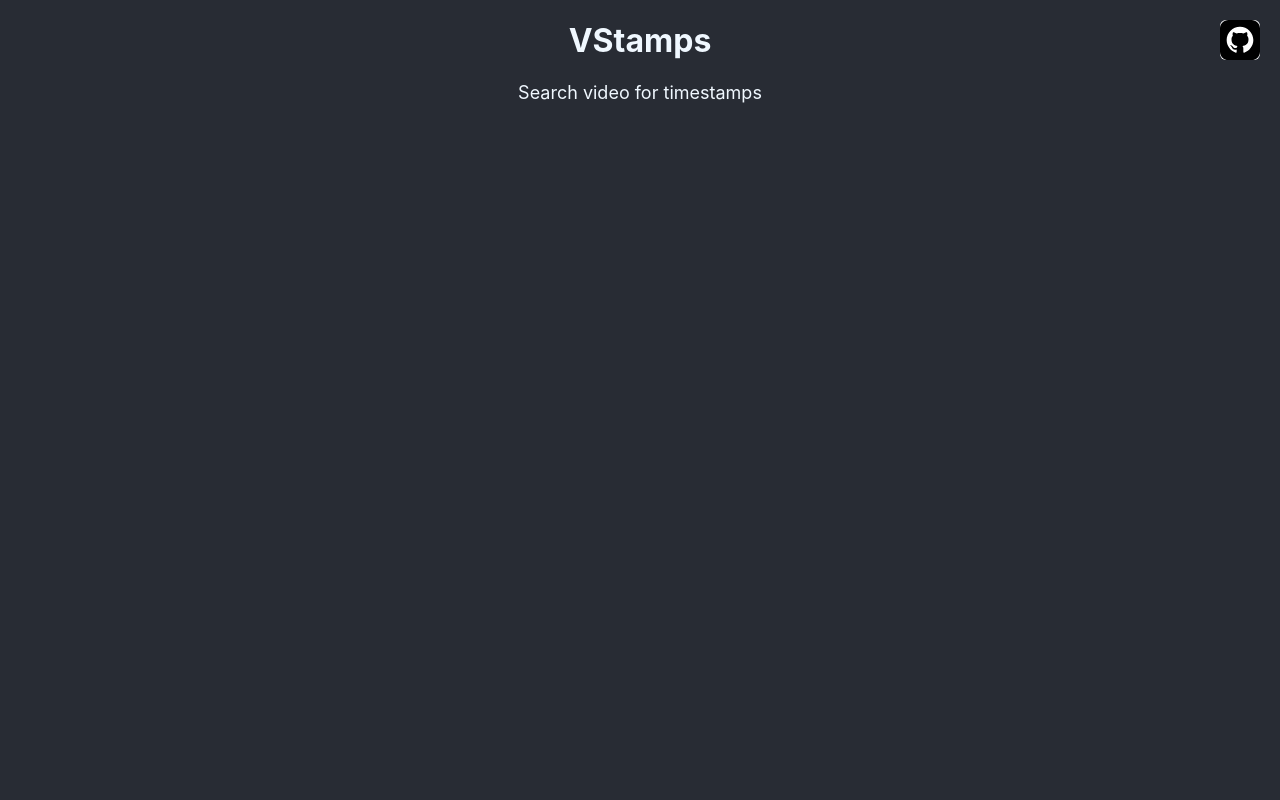
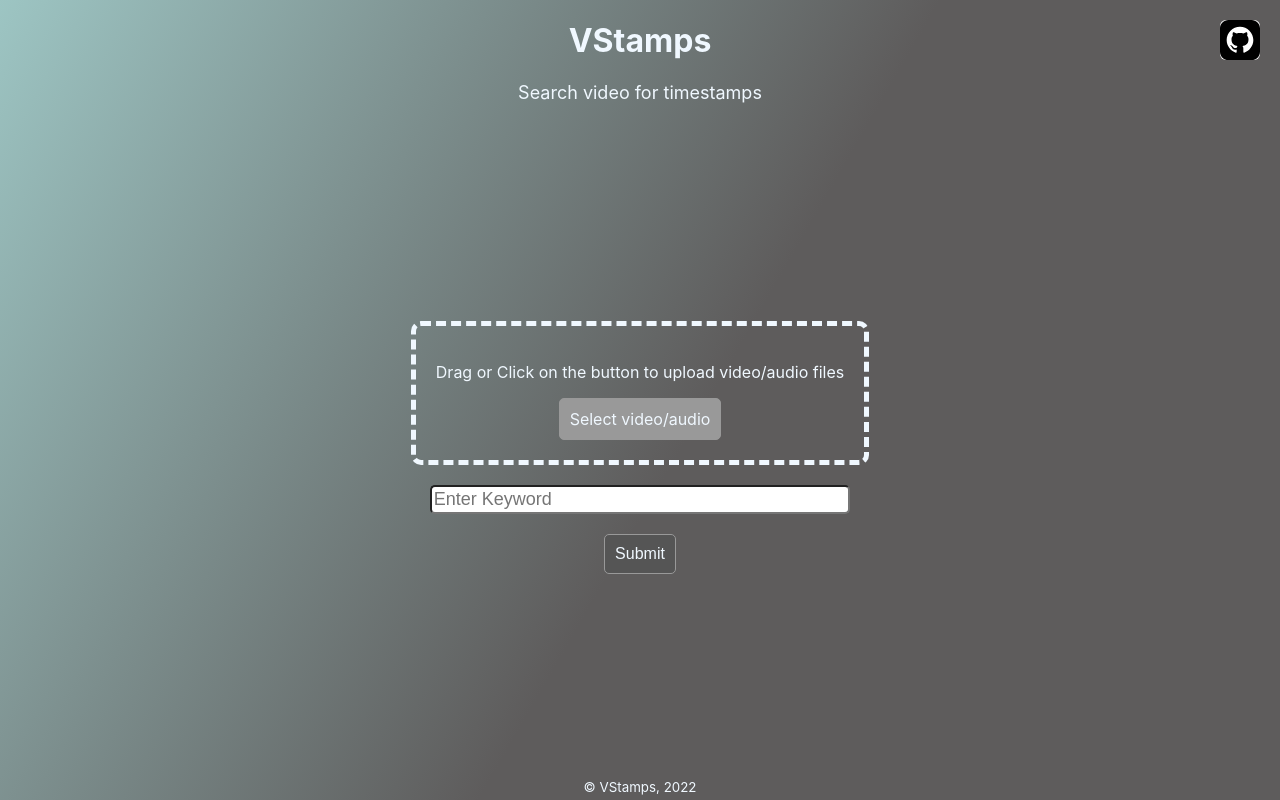
Before and after one commit to jayantkatia/vstamps, a React (Create React App) app in the folder client/: page / in a window 1280 px wide. Built offline with nearby package versions, Linux system fonts and the light colour scheme.

Commit message:
add form

```diff
--- a/client/public/index.html
+++ b/client/public/index.html
@@ -7,7 +7,7 @@
     <meta name="theme-color" content="#000000" />
     <meta
       name="description"
-      content="Web site created using create-react-app"
+      content="VStamps: Search video for timestamps"
     />
     <link rel="apple-touch-icon" href="%PUBLIC_URL%/logo192.png" />
     <!--
@@ -24,7 +24,7 @@
       work correctly both with client-side routing and a non-root public URL.
       Learn how to configure a non-root public URL by running `npm run build`.
     -->
-    <title>React App</title>
+    <title>VStamps</title>
   </head>
   <body>
     <noscript>You need to enable JavaScript to run this app.</noscript>
--- a/client/src/components/App.js
+++ b/client/src/components/App.js
@@ -1,6 +1,6 @@
 import '../styles/App.css';
 import logo from '../assets/github-logo.svg'
-import Form from './form.js'
+import Form from './Form.js'
 
 function App() {
   return (
@@ -9,10 +9,11 @@ function App() {
         <div>
           <h1>VStamps</h1>
           <p className='large'>Search video for timestamps</p>
-          <a href="https://github.com/jayantkatia/vstamps" className='github-logo'><img src={logo}></img></a>
+          <a href="https://github.com/jayantkatia/vstamps" className='github-logo'><img src={logo} alt="GitHub logo"></img></a>
         </div>
       </header>
       <Form/>
+      <footer>&copy; VStamps, 2022</footer>
     </div>
   );
 }
--- a/client/src/components/form.js
+++ b/client/src/components/form.js
@@ -1,6 +1,18 @@
+import '../styles/Form.css'
+
 const Form = () => {
     return (
-        <></>
+        <div className="form-container">
+            <form>
+                <div className="drag-container">
+                    <p>Drag or Click on the button to upload video/audio files</p>
+                    <input type="file" accept="video/*,audio/*" id="user-video" name="file" required/>
+                    <label className="button" htmlFor="user-video">Select video/audio</label>
+                </div>
+                <input type="text" id="user-keyword" name="keyword" placeholder="Enter Keyword" required/>
+                <input type="submit" className="button"/>
+            </form>
+        </div>
     );
 }
 
--- a/client/src/styles/App.css
+++ b/client/src/styles/App.css
@@ -2,9 +2,13 @@
   min-height: 100vh;
   display: flex; /*clear margin*/
   flex-direction: column; /* to center */
-  background-color: #282c34;
+  /* background-color: #282c34; */
+  background-color: #9dc5c3;
+  background-image: linear-gradient(120deg, #9dc5c3 0%, #5e5c5c 54%);
   color: aliceblue;
+  justify-content: space-between;
 }
+
 .large {
   font-size: large;
 }
@@ -28,3 +32,9 @@
   height: 40px;
   fill: white;
 }
+
+footer{
+  font-size: smaller;
+  text-align: center;
+  margin: 5px;
+}
--- /dev/null
+++ b/client/src/styles/Form.css
@@ -0,0 +1,53 @@
+.form-container{
+    display: flex;
+    padding: 20px;
+    text-align: center;
+    justify-content: center;
+}
+
+.form-container>form{
+    max-width: max-content;
+    padding: 20px;
+}
+
+.drag-container{
+    border: aliceblue dashed 5px;
+    border-radius: 10px;
+    padding: 20px;
+}
+
+.button {
+    display: inline-block;
+    padding: 10px;
+    background: #999;
+    cursor: pointer;
+    border-radius: 5px;
+    border: 1px solid #999;
+}
+
+.button:hover {
+    background: #bbb;
+}
+
+#user-video {
+    border: none;
+    opacity: 0;
+    position: absolute;
+    pointer-events: none;
+}
+
+input[type=text] {
+    margin: 20px 0;
+    border-radius: 5px;
+    width: 90%;
+    font-size: large;
+    padding: 2px;
+}
+input[type=submit].button {
+    background: #555;
+    font-size: inherit;
+    color: aliceblue;
+}
+input[type=submit].button:hover {
+    background: #777;
+}
```
